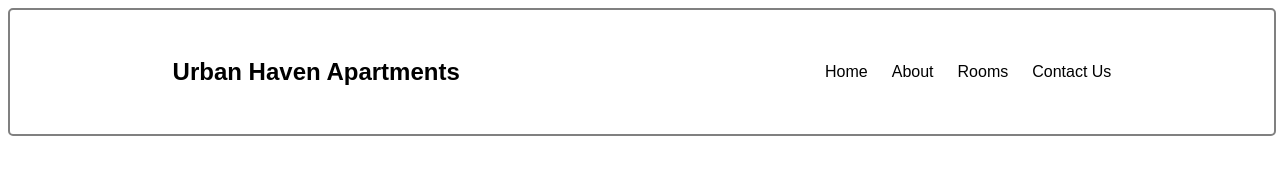
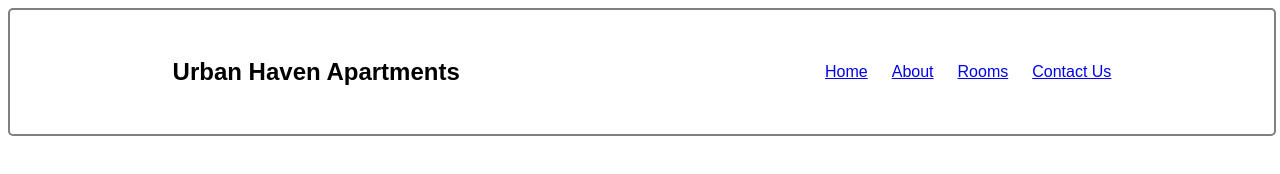
Before and after one commit to njugus/Urban-Haven-Apartments-Website, a website built with Vite: page index.html in a window 1280 px wide. Built offline with nearby package versions, Linux system fonts and the light colour scheme; a web font is replaced by a local one.

Commit message:
added links to my website

```diff
--- a/index.html
+++ b/index.html
@@ -15,10 +15,10 @@
 
         <div class="menu">
           <ul class="menu-list">
-            <li>Home</li>
-            <li>About</li>
-            <li>Rooms</li>
-            <li>Contact Us</li>
+            <li><a href="#">Home</a></li>
+            <li><a href="#">About</a></li>
+            <li><a href="#">Rooms</a></li>
+            <li><a href="#">Contact Us</a></li>
           </ul>
         </div>
       </nav>
```
